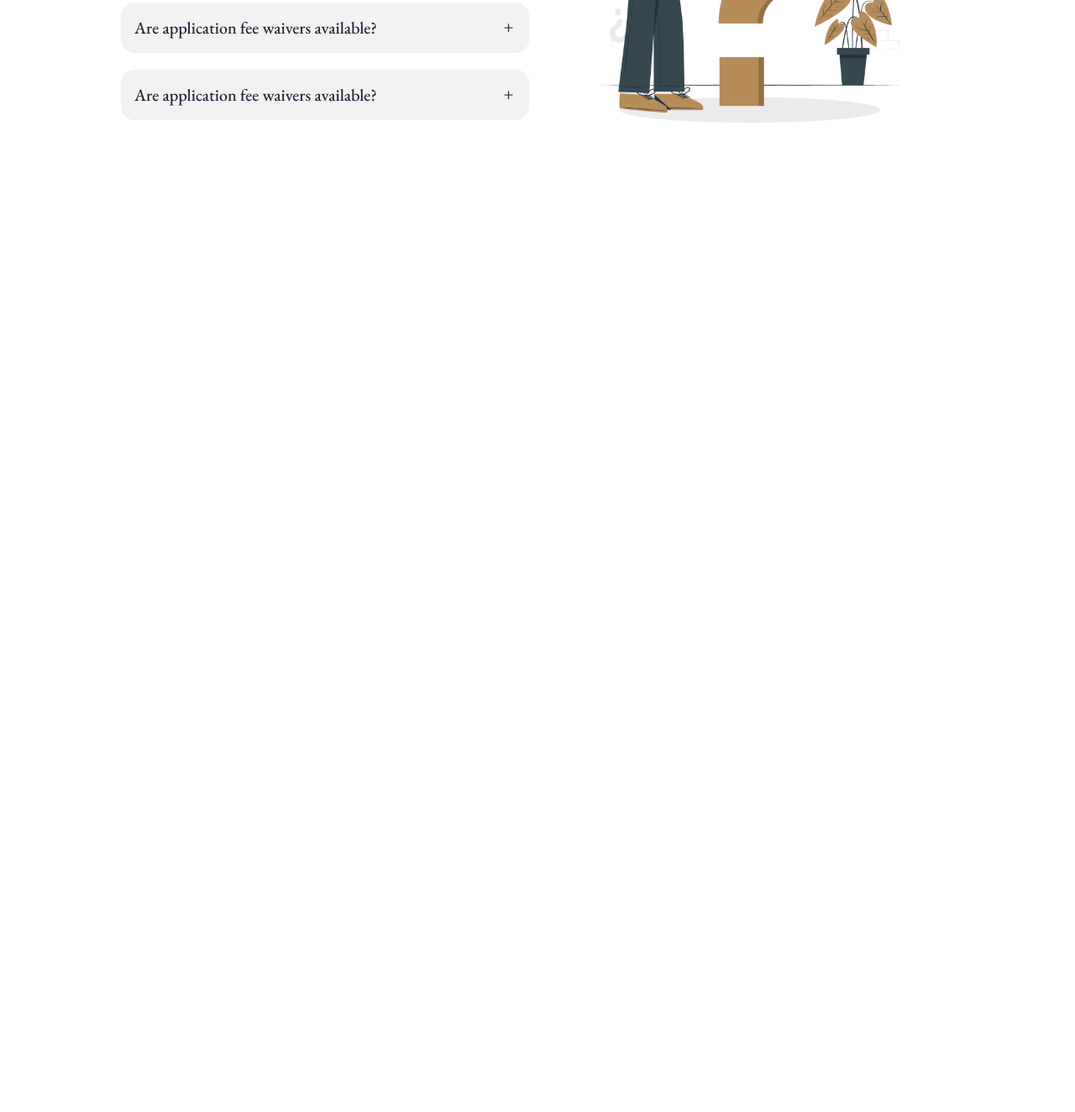
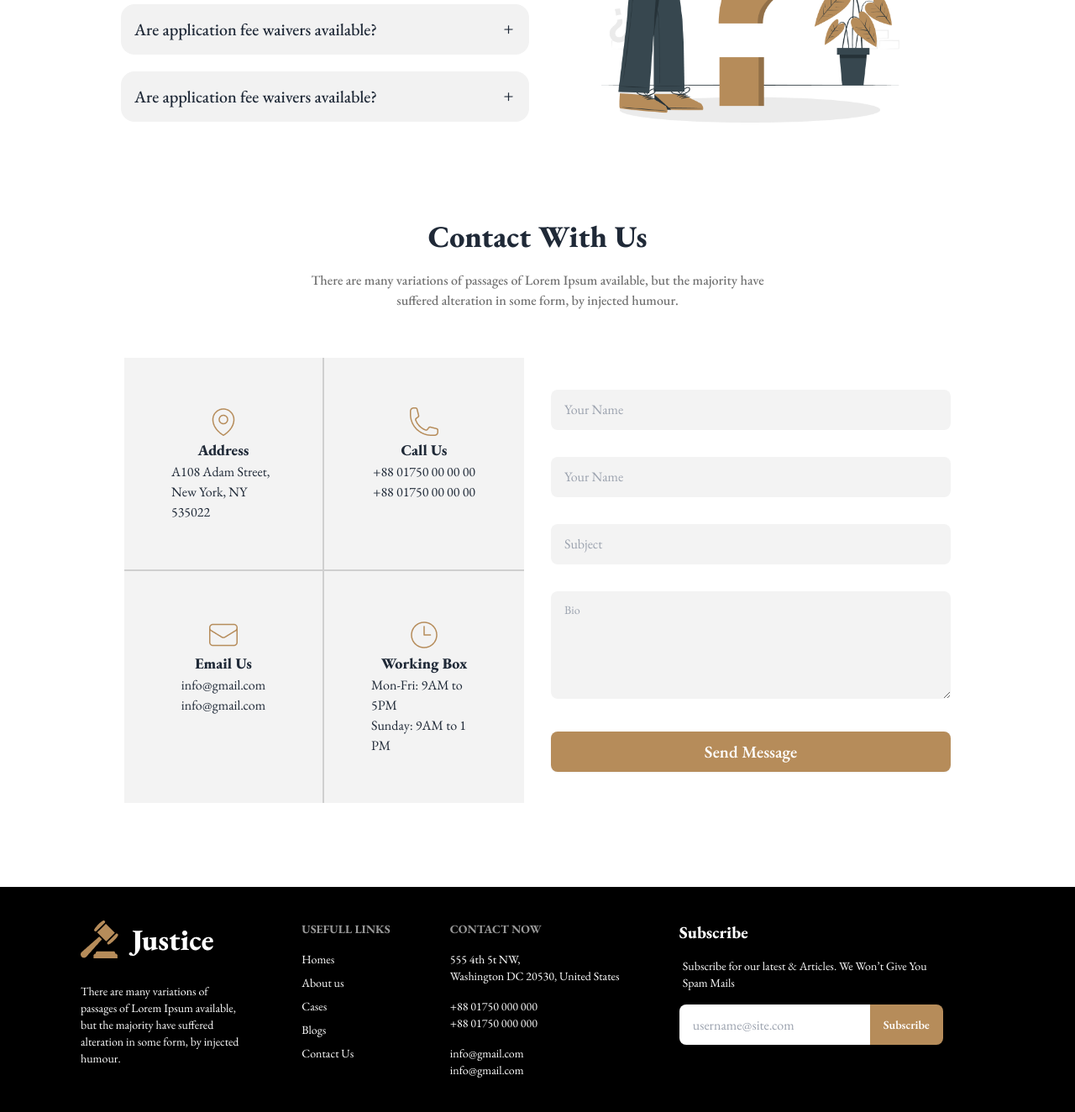
Before and after one commit to TarekScript/legal-soluation-daisyUI, a plain HTML site: page index.html in a window 1280 px wide. Shown: the part 1819-3143 px from the top of the page at 84% size. Before the commit the page ends 1981 px from the top, so only its background shows below. Drawn offline with nearby package versions, Linux system fonts and the light colour scheme.

Commit message:
Project Done

```diff
--- a/index.html
+++ b/index.html
@@ -47,6 +47,7 @@
                     colors: {
                         clifford: '#da373d',
                         'legal-primary': '#B68C5A',
+                        'legal-secondory': '#F3F3F3',
                     }
                 }
             }
@@ -219,7 +220,7 @@
                 in some form, by injected humour.</p>
 
             <!-- faq content  -->
-            <div class="grid grid-cools-1 justify-between lg:grid-cols-2 gap-5 mt-5 md:mt-10 p-4">
+            <div class="grid grid-cools-1 justify-between lg:grid-cols-2 gap-5 mt-5 md:mt-10 p-4 items-center">
                 <!-- text content  -->
                 <div class="space-y-5 order-2 lg:order-1">
                     <div class="collapse  collapse-plus bg-base-200">
@@ -261,9 +262,107 @@
                 </div>
             </div>
         </section>
+
+        <!-- Contact With Us  -->
+        <section class="my-8 md:my-20 p-5">
+            <h1 class="text-4xl text-center font-Garamond font-extrabold">Contact With Us</h1>
+            <p class="my-5 text-center font-medium text-[#707070]">There are many variations of passages of Lorem Ipsum
+                available, but the
+                majority have <br>
+                suffered alteration
+                in some form, by injected humour.</p>
+
+            <!-- Contact us box  -->
+            <div class="mt-5 md:mt-14 grid grid-cools-1 lg:grid-cols-2 gap-8 items-center ">
+                <!-- contact infos -->
+                <div class="grid grid-cools-1 md:grid-cols-2">
+                    <!-- adress box  -->
+                    <div
+                        class="flex flex-col items-center bg-legal-secondory p-14 md:border-r-2 border-b-2 border-[#CFCFCF]">
+                        <img src="images/location.png" alt="">
+                        <h3 class="text-lg font-extrabold">Address</h3>
+                        <p>A108 Adam Street, <br>New York, NY 535022</p>
+                    </div>
+                    <!-- call us box  -->
+                    <div class="flex flex-col items-center bg-legal-secondory p-14 border-b-2 border-[#CFCFCF]">
+                        <img src="images/call.png" alt="">
+                        <h3 class="text-lg font-extrabold">Call Us</h3>
+                        <p>+88 01750 00 00 00 <br>
+                            +88 01750 00 00 00</p>
+                    </div>
+                    <!-- email box  -->
+                    <div
+                        class="flex flex-col items-center bg-legal-secondory p-14 border-b-2 md:border-b-0 md:border-r-2 border-[#CFCFCF]">
+                        <img src="images/email.png" alt="">
+                        <h3 class="text-lg font-extrabold">Email Us</h3>
+                        <p>info@gmail.com <br>
+                            info@gmail.com</p>
+                    </div>
+                    <!-- time box  -->
+                    <div class="flex flex-col items-center bg-legal-secondory p-14">
+                        <img src="images/time.png" alt="">
+                        <h3 class="text-lg font-extrabold">Working Box</h3>
+                        <p>Mon-Fri: 9AM to 5PM <br>
+                            Sunday: 9AM to 1 PM</p>
+                    </div>
+                </div>
+
+                <!-- contact form  -->
+                <div class="space-y-8">
+                    <input type="text" placeholder="Your Name"
+                        class="input input-bordered w-full max-w-full bg-legal-secondory border-none" />
+                    <input type="text" placeholder="Your Name"
+                        class="input input-bordered w-full max-w-full bg-legal-secondory border-none" />
+                    <input type="text" placeholder="Subject"
+                        class="input input-bordered w-full max-w-full bg-legal-secondory border-none" />
+                    <textarea class="textarea w-full h-32 max-w-full bg-legal-secondory border-none"
+                        placeholder="Bio"></textarea>
+                    <button class="btn w-full max-w-full bg-legal-primary border-none text-white text-xl">Send
+                        Message</button>
+                </div>
+            </div>
+        </section>
     </main>
-    <footer>
 
+    <!-- footer section  -->
+    <footer class="footer bg-black  text-white p-10  lg:px-24">
+        <nav>
+            <img src="images/logo.png" alt="">
+            <p class="max-w-48 mt-5">There are many variations of passages of Lorem Ipsum available, but the majority
+                have
+                suffered alteration
+                in some form, by injected humour.</p>
+        </nav>
+        <nav>
+            <h6 class="footer-title">Usefull Links</h6>
+            <a class="link link-hover">Homes</a>
+            <a class="link link-hover">About us</a>
+            <a class="link link-hover">Cases</a>
+            <a class="link link-hover">Blogs</a>
+            <a class="link link-hover">Contact Us</a>
+        </nav>
+        <nav>
+            <h6 class="footer-title">Contact Now</h6>
+            <a class="link link-hover">555 4th 5t NW, <br> Washington
+                DC 20530, United States</a>
+            <a class="link link-hover my-2">+88 01750 000 000 <br>
+                +88 01750 000 000</a>
+            <a class="link link-hover">info@gmail.com <br>
+                info@gmail.com</a>
+        </nav>
+        <form>
+            <h6 class="font-extrabold text-xl text-white">Subscribe</h6>
+            <fieldset class="form-control w-80">
+                <label class="label">
+                    <span class="label-text text-white mb-2">Subscribe for our latest & Articles. We Won’t Give You Spam
+                        Mails</span>
+                </label>
+                <div class="join ">
+                    <input type="text" placeholder="username@site.com" class="input border-none join-item" />
+                    <button class="btn border-none bg-legal-primary text-white  join-item">Subscribe</button>
+                </div>
+            </fieldset>
+        </form>
     </footer>
 </body>
 
```
